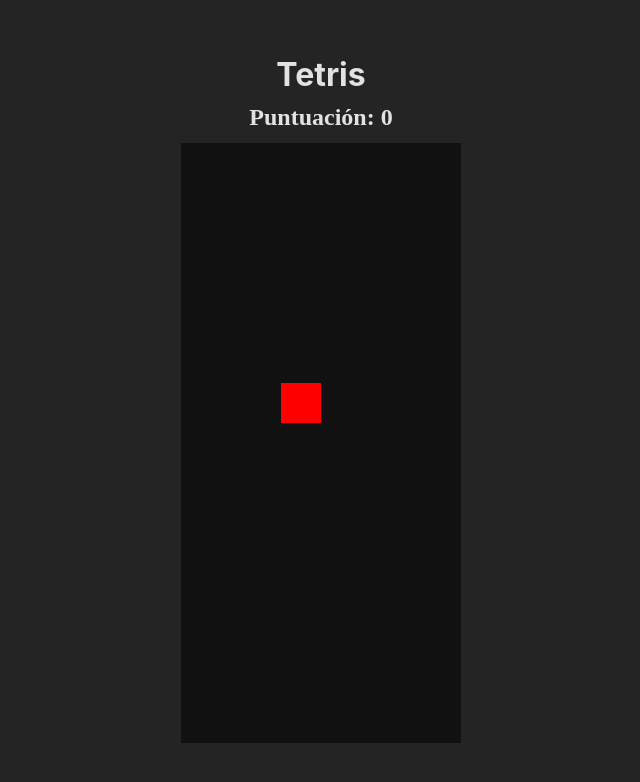
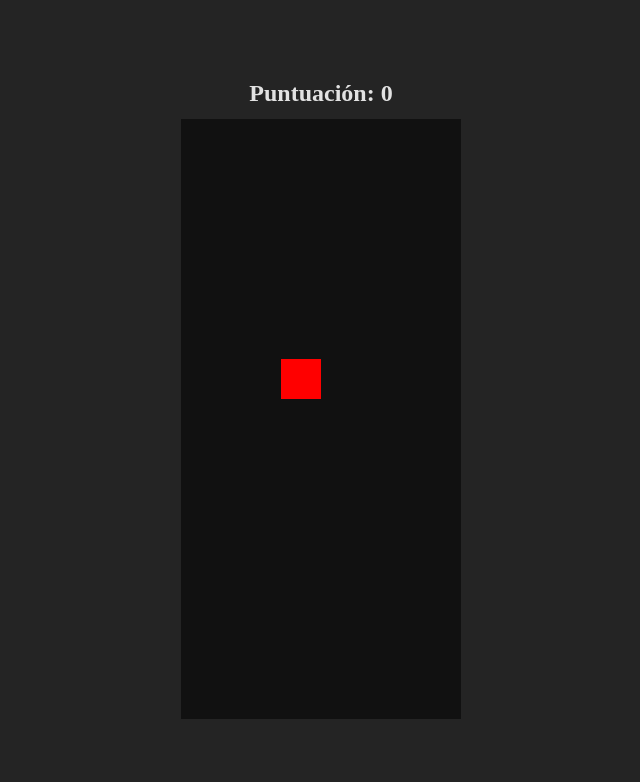
Before and after one commit to alemoles/tetrisGame, an Angular app: page /board in a window 1280 px wide. Shown: the top 782 px of the page, without its empty margins (319-959 px from the left). Built offline with nearby package versions, Linux system fonts and the light colour scheme; a web font is replaced by a local one.

Commit message:
remove the tetris header

```diff
--- a/src/app/pages/board-page/board-page.component.html
+++ b/src/app/pages/board-page/board-page.component.html
@@ -1,6 +1,3 @@
-<div class="header-title">
-  <h1>Tetris</h1>
-</div>
 <div class="score-row">
   <strong>
     Puntuación: <span>{{ score }}</span>
```
